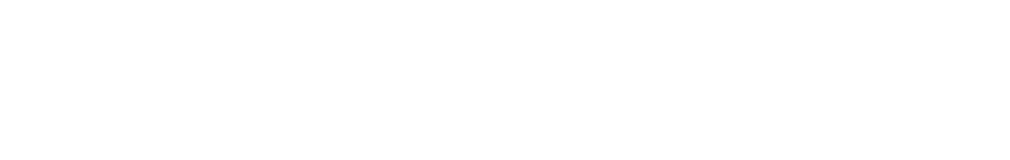
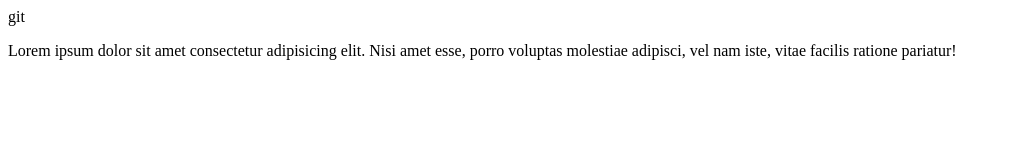
Before and after one commit to FiaruProject/Git-Demo, a plain HTML site: page index.html in a window 1280 px wide. Shown: the whole page, without its empty margins (0-1010 px from the left). Drawn offline with Linux system fonts and the light colour scheme.

Commit message:
p-tag-added

```diff
--- a/index.html
+++ b/index.html
@@ -6,7 +6,7 @@
     <meta name="viewport" content="width=device-width, initial-scale=1.0">
     <title>Document</title>
 </head>
-<body>
-
+<body>git
+    <p>Lorem ipsum dolor sit amet consectetur adipisicing elit. Nisi amet esse, porro voluptas molestiae adipisci, vel nam iste, vitae facilis ratione pariatur!</p>
 </body>
 </html>
```
